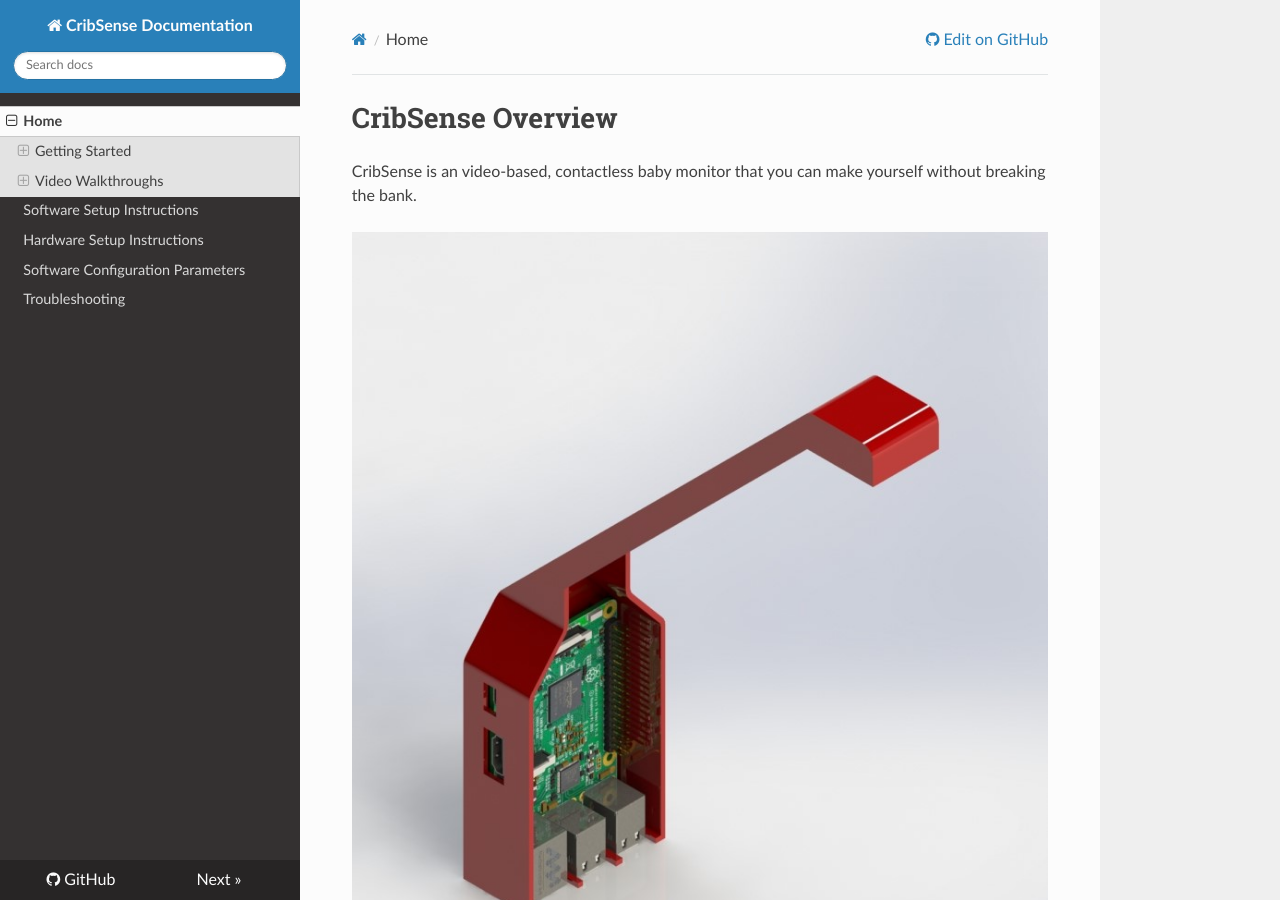
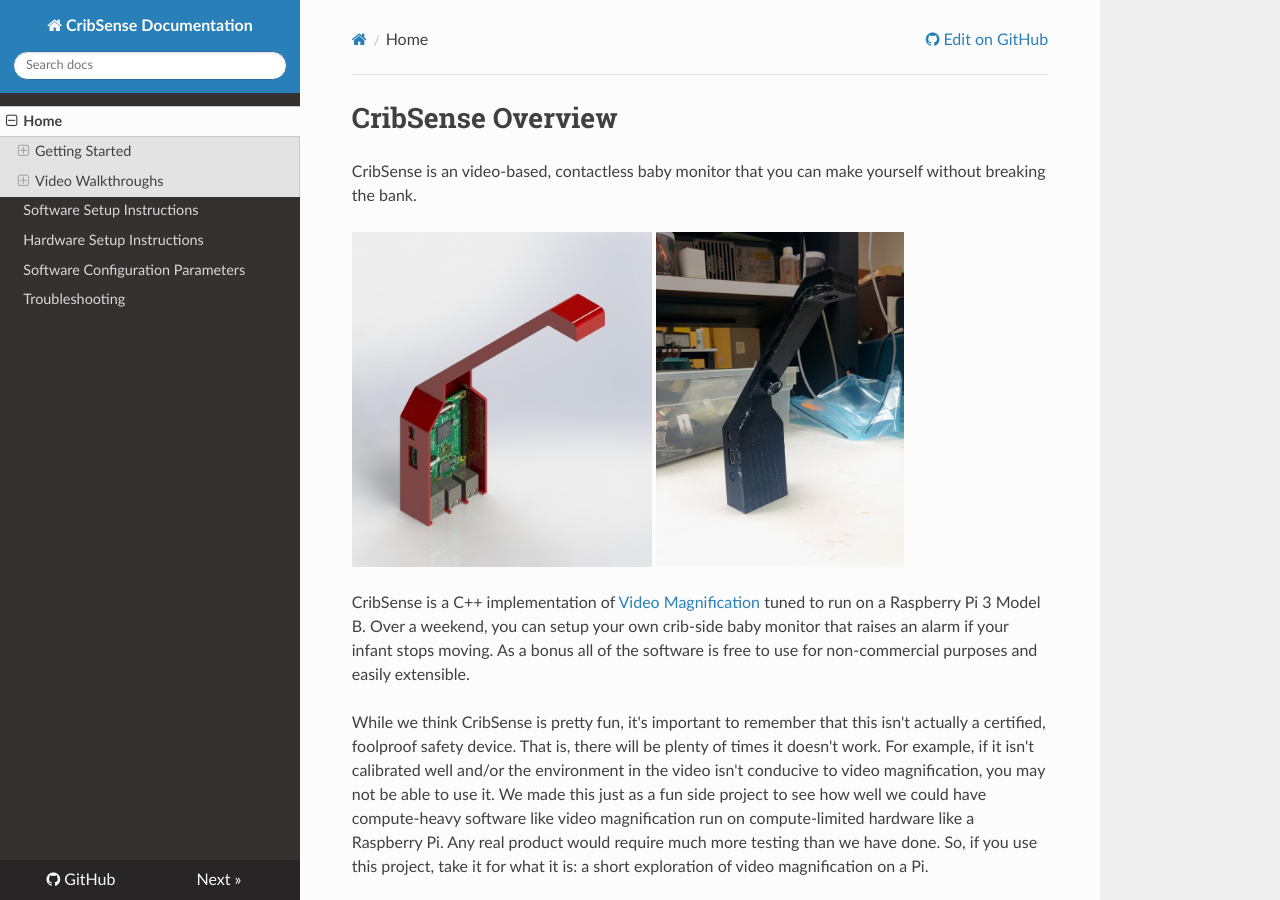
Before and after one commit to lukehsiao/CribSense, an MkDocs documentation site: the page built from docs/index.md, in a window 1280 px wide and 900 px high. Built offline with MkDocs 1.6.1, drawn with Linux system fonts in a browser that asks for light colours; nearby versions of some CDN libraries; old or Windows-style settings are respelled for this version of MkDocs.

Commit message:
resize images to thumbnails in HTML

```diff
--- a/docs/index.md
+++ b/docs/index.md
@@ -2,15 +2,19 @@
 
 CribSense is an video-based, contactless baby monitor that you can make yourself without breaking the bank.
 
-![Cribsense-1](img/render-1.jpg)
+<a href="img/render-1.jpg">
+  <img src="img/render-1.jpg" alt="render" width=300>
+</a>
+<a href="img/complete-standing.jpg">
+  <img src="img/complete-standing.jpg" alt="render" width=248>
+</a>
 
 CribSense is a C++ implementation of [Video Magnification](http://people.csail.mit.edu/mrub/vidmag/) tuned to run on a Raspberry Pi 3 Model B. Over a weekend, you can setup your own crib-side baby monitor that raises an alarm if your infant stops moving. As a bonus all of the software is free to use for non-commercial purposes and easily extensible.
-
-![Cribsense-2](img/complete-standing.jpg)
 
 While we think CribSense is pretty fun, it's important to remember that this isn't actually a certified, foolproof safety device. That is, there will be plenty of times it doesn't work. For example, if it isn't calibrated well and/or the environment in the video isn't conducive to video magnification, you may not be able to use it. We made this just as a fun side project to see how well we could have compute-heavy software like video magnification run on compute-limited hardware like a Raspberry Pi. Any real product would require much more testing than we have done. So, if you use this project, take it for what it is: a short exploration of video magnification on a Pi.
 
 ## Getting Started
+
 CribSense is made up of two parts: the baby monitoring software and some simple hardware. Find out all you need to know about how to use and recreate your own monitor in the sections below.
 
 ### Software
@@ -24,8 +28,9 @@
 ## Video Walkthroughs
 
 ### Calibrating CribSense
+
 <iframe width="560" height="315" src="https://www.youtube.com/embed/zSiRmgIE3pY?rel=0" frameborder="0" allowfullscreen></iframe>
 
+### CribSense Demonstration
 
-### CribSense Demonstration
 <iframe width="560" height="315" src="https://www.youtube.com/embed/zvy1fXIjGgA?rel=0" frameborder="0" allowfullscreen></iframe>
```
